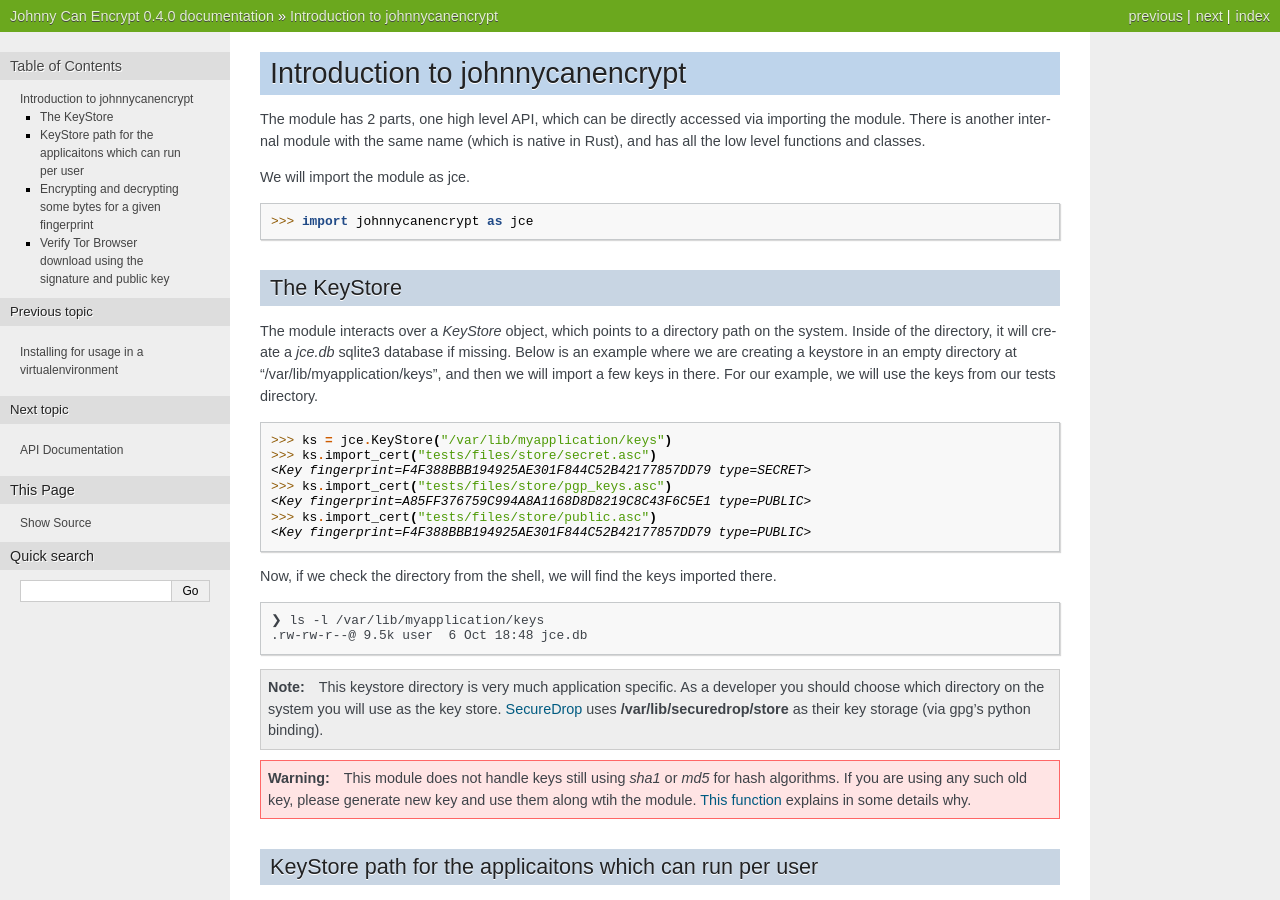
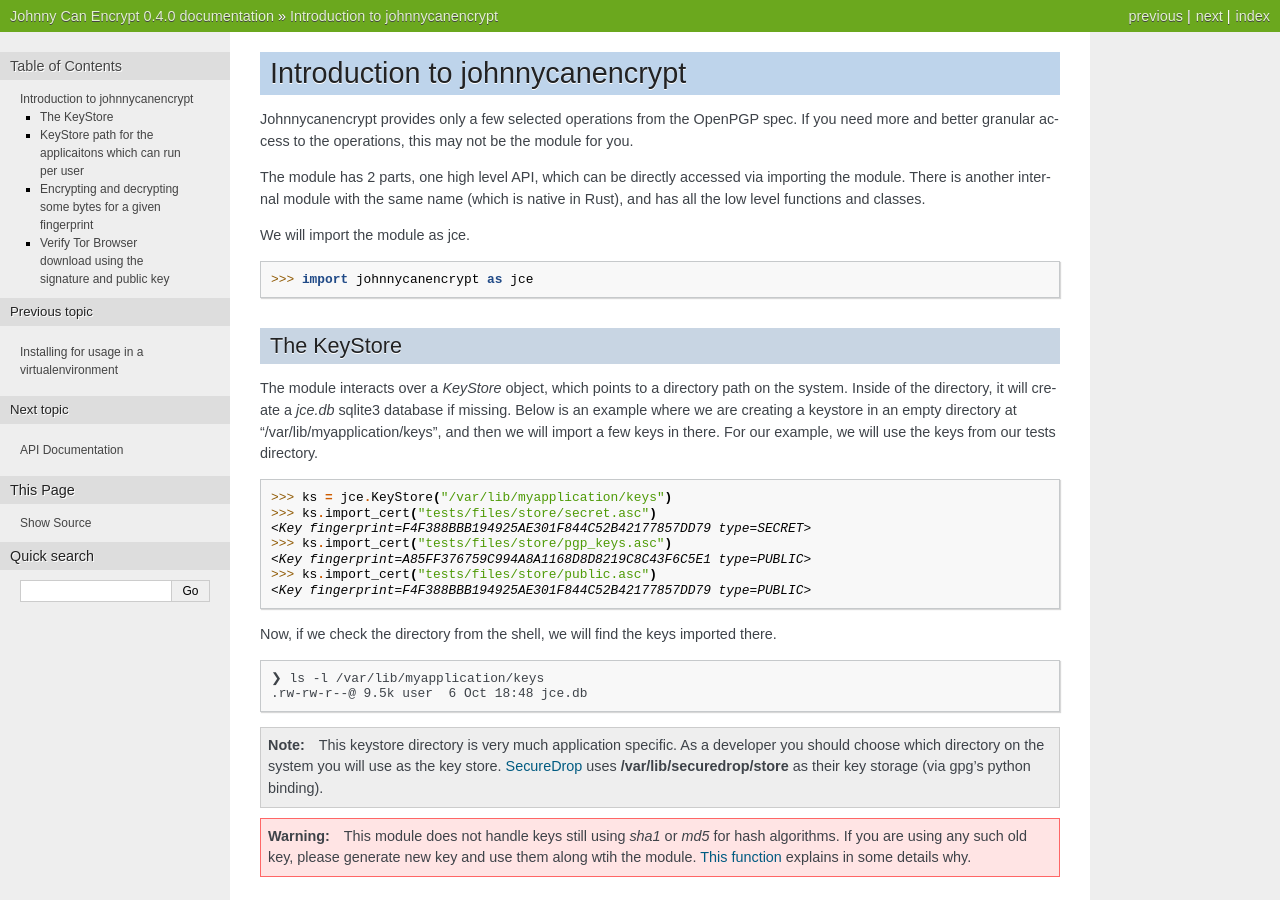
Before and after one commit to kushaldas/johnnycanencrypt, a Sphinx documentation site: the page built from docs/introduction.rst, in a window 1280 px wide and 900 px high. Built offline with Sphinx 7.4.7, drawn with Linux system fonts in a browser that asks for light colours.

Commit message:
Updates introduction to inform that we do only a few operations

```diff
--- a/docs/introduction.rst
+++ b/docs/introduction.rst
@@ -1,5 +1,9 @@
 Introduction to johnnycanencrypt
 ================================
+
+Johnnycanencrypt provides only a few selected operations from the OpenPGP spec.
+If you need more and better granular access to the operations, this may not be
+the module for you.
 
 The module has 2 parts, one high level API, which can be directly accessed via importing the module. There is another
 internal module with the same name (which is native in Rust), and has all the low level functions and classes.
```
